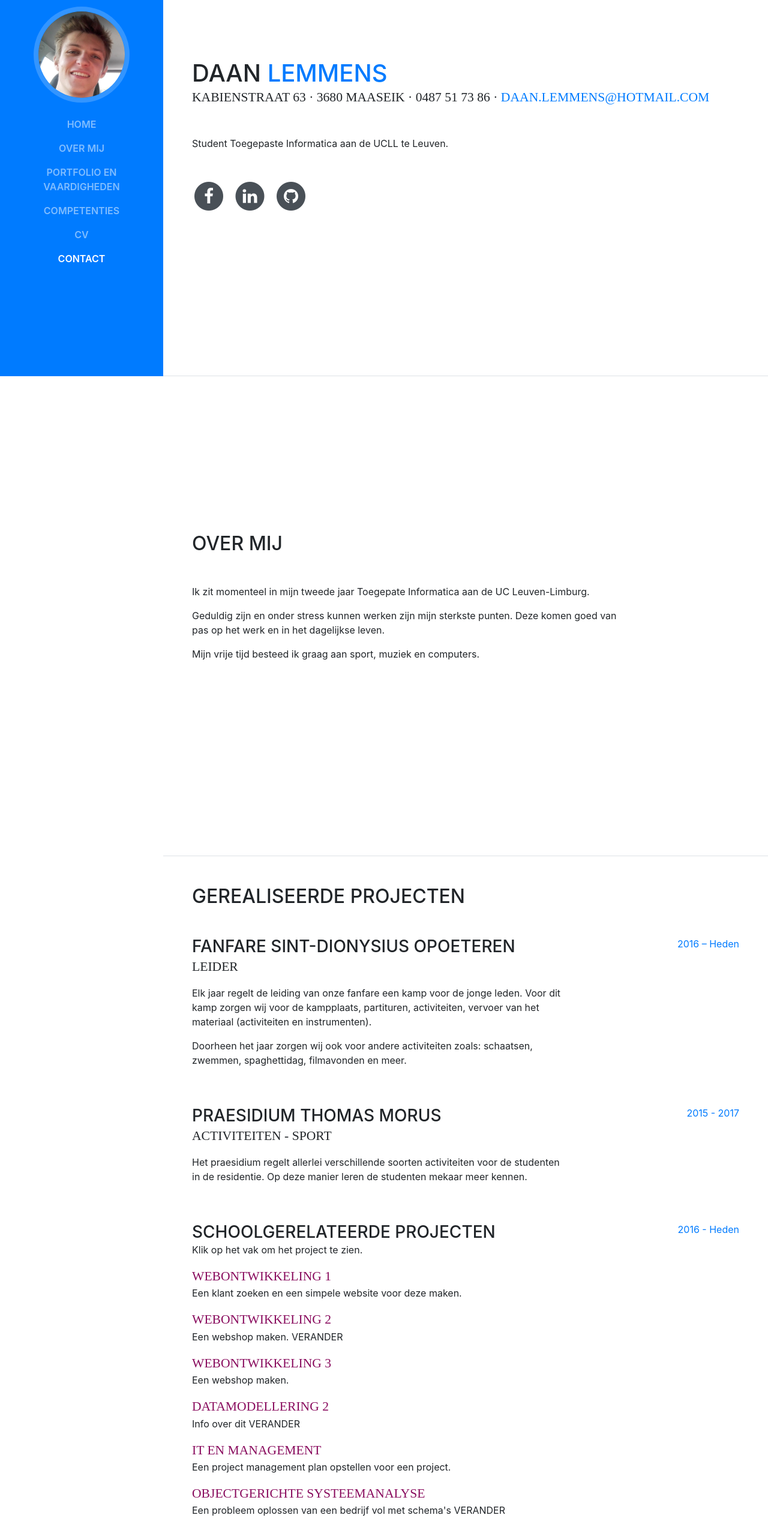
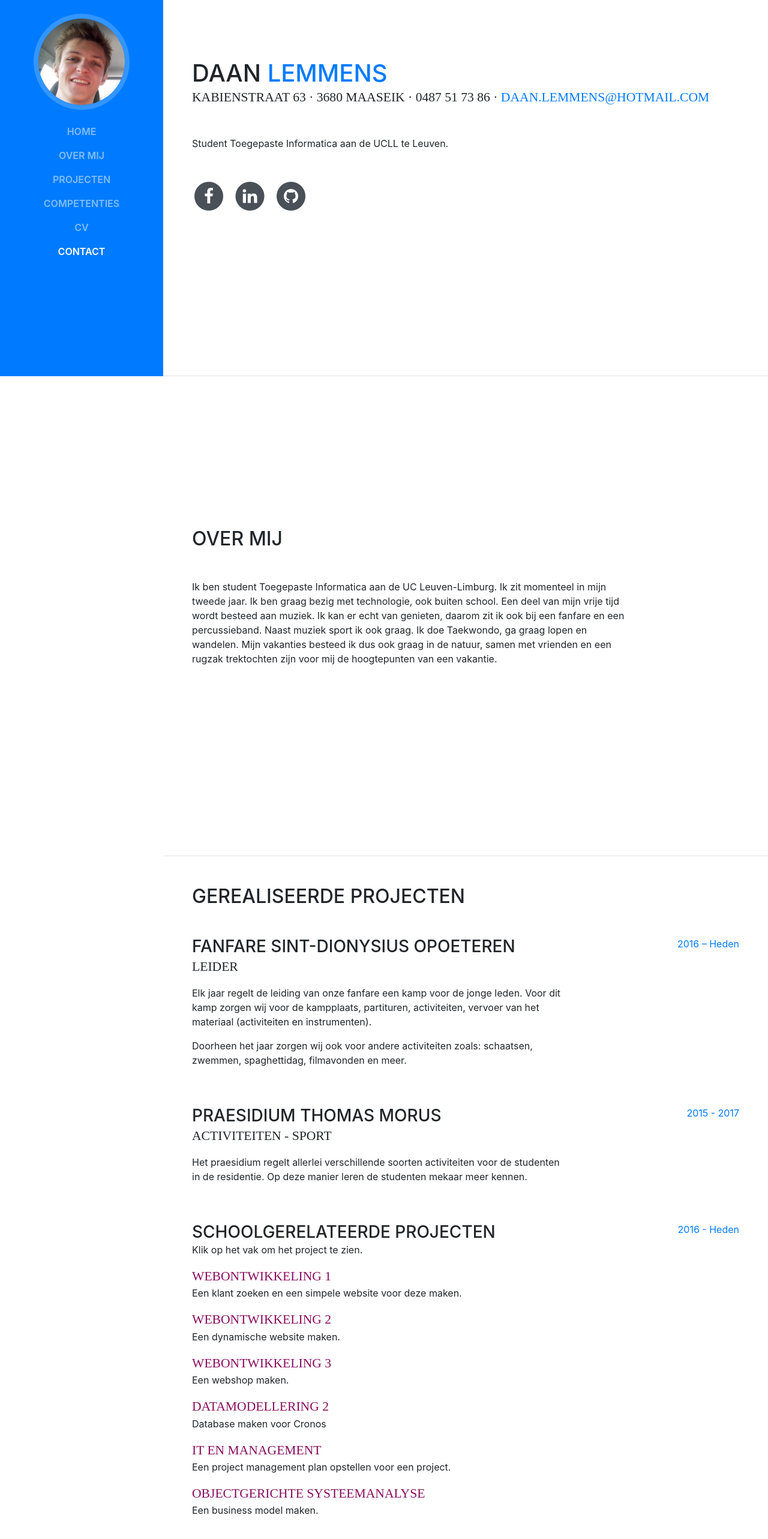
Before and after one commit to LemmensDaan/LemmensDaan.github.io, a website with bundled scripts: page index.html in a window 1280 px wide. Shown: the part 173-2738 px from the top of the page at 60% size. Built offline with nearby package versions, Linux system fonts and the light colour scheme; a web font is replaced by a local one.

Commit message:
changed some things

```diff
--- a/index.html
+++ b/index.html
@@ -46,7 +46,7 @@
             <a class="nav-link js-scroll-trigger" href="#overmij">Over Mij</a>
           </li>
           <li class="nav-item">
-            <a class="nav-link js-scroll-trigger" href="#portfolio">Portfolio en Vaardigheden</a>
+            <a class="nav-link js-scroll-trigger" href="#portfolio">Projecten</a>
           </li>
           <li class="nav-item">
             <a class="nav-link js-scroll-trigger" href="#competenties">Competenties</a>
@@ -108,9 +108,7 @@
           <div class="resume-item d-flex flex-column flex-md-row mb-5">
             <div class="resume-content mr-auto">
              <article id="smaller">
-              <p>Ik zit momenteel in mijn tweede jaar Toegepate Informatica aan de UC Leuven-Limburg.</p>
-              <p>Geduldig zijn en onder stress kunnen werken zijn mijn sterkste punten. Deze komen goed van pas op het werk en in het dagelijkse leven.</p>
-              <p>Mijn vrije tijd besteed ik graag aan sport, muziek en computers.</p>
+              <p>Ik ben student Toegepaste Informatica aan de UC Leuven-Limburg. Ik zit momenteel in mijn tweede jaar. Ik ben graag bezig met technologie, ook buiten school. Een deel van mijn vrije tijd wordt besteed aan muziek. Ik kan er echt van genieten, daarom zit ik ook bij een fanfare en een percussieband. Naast muziek sport ik ook graag. Ik doe Taekwondo, ga graag lopen en wandelen. Mijn vakanties besteed ik dus ook graag in de natuur, samen met vrienden en een rugzak trektochten zijn voor mij de hoogtepunten van een vakantie.</p>
               </article>
             </div>
           </div>
@@ -152,16 +150,16 @@
                <p>Klik op het vak om het project te zien.</p>
                 <a class="subheadingLink" href="">Webontwikkeling 1</a>
                     <p>Een klant zoeken en een simpele website voor deze maken.</p>
-                <a class="subheadingLink" href="">Webontwikkeling 2</a>
-                    <p>Een webshop maken. VERANDER</p>
-                <a class="subheadingLink" href="">Webontwikkeling 3</a>
+                <a class="subheadingLink" href="http://java.cyclone2.khleuven.be:38034/r0487940_Lemmens_Daan/Controller">Webontwikkeling 2</a>
+                    <p>Een dynamische website maken.</p>
+                <a class="subheadingLink" href="http://java.cyclone2.khleuven.be:38034/r0487940_LemmensDaan_Webshop/">Webontwikkeling 3</a>
                     <p>Een webshop maken.</p>
                 <a href="files/TDM2.pdf" class="subheadingLink">Datamodellering 2</a>
-                    <p>Info over dit VERANDER</p>
+                    <p>Database maken voor Cronos</p>
                 <a href="files/ITM.pdf" class="subheadingLink">IT en Management</a>
                     <p>Een project management plan opstellen voor een project.</p>
                 <a href="files/OSA.pdf" class="subheadingLink">Objectgerichte Systeemanalyse</a>
-                    <p>Een probleem oplossen van een bedrijf vol met schema's VERANDER</p>
+                    <p>Een business model maken.</p>
 
             </div>
             <div class="resume-date text-md-right">
@@ -449,7 +447,6 @@
             <div id="collapseThree" class="collapse" role="tabpanel" aria-labelledby="headingThree">
               <div class="card-block">
                <p>Voor de organisatie nieuwe IT-oplossingen voor systemen en software uitwerken.</p>
-                  <p>Bewijsstukken: In de vakken OOO en Testing werd dit gezien. VERANDER</p>
                 <table class="competence-table">
                         <tr>
                             <th></th>
```
